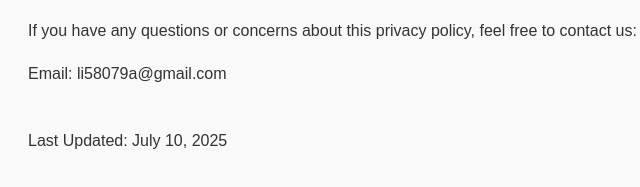
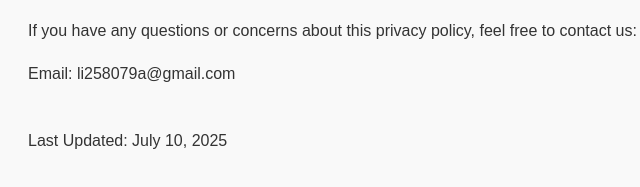
Before and after one commit to lishangnan/privacy-policy, a plain HTML site: page index.html in a window 1280 px wide. Shown: the part 1516-1703 px from the top of the page, 212-852 px from the left. Drawn offline with Linux system fonts and the light colour scheme.

Commit message:
Update index.html

```diff
--- a/index.html
+++ b/index.html
@@ -67,7 +67,7 @@
 
   <h2>8. Contact Us</h2>
   <p>If you have any questions or concerns about this privacy policy, feel free to contact us:</p>
-  <p>Email: li58079a@gmail.com</p>
+  <p>Email: li258079a@gmail.com</p>
 
   <p style="margin-top: 40px;">Last Updated: July 10, 2025</p>
 
```
